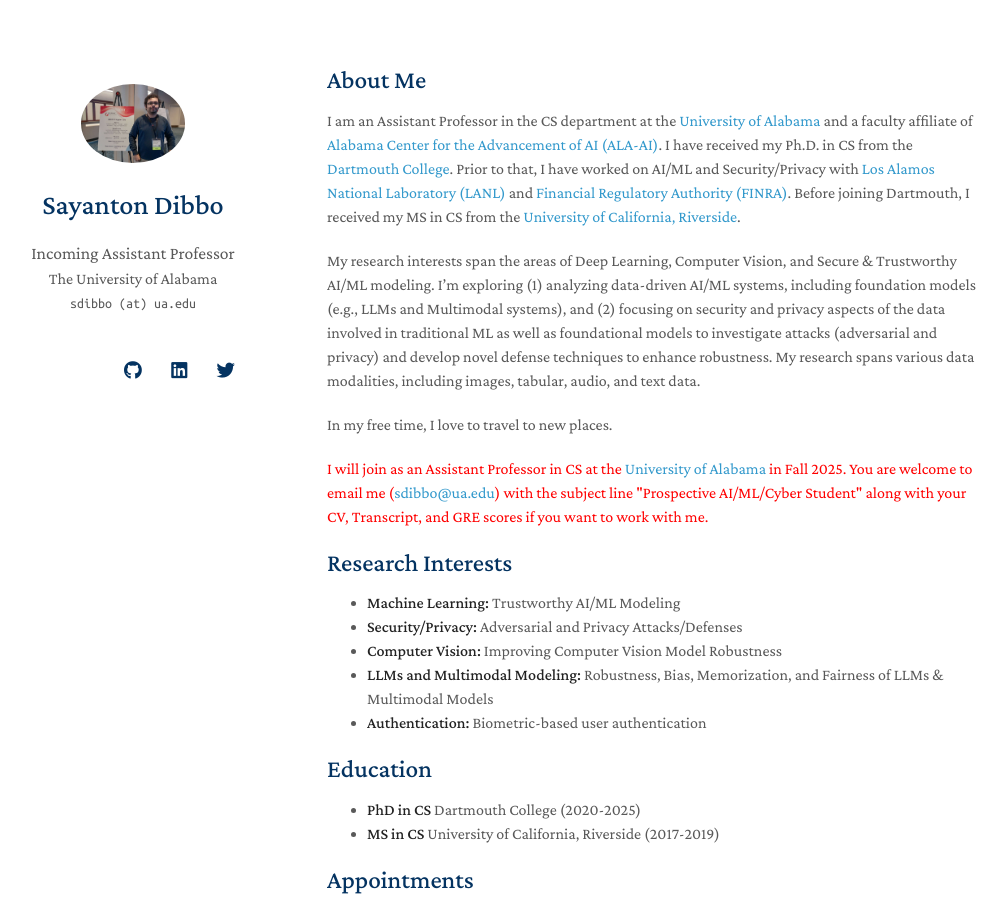
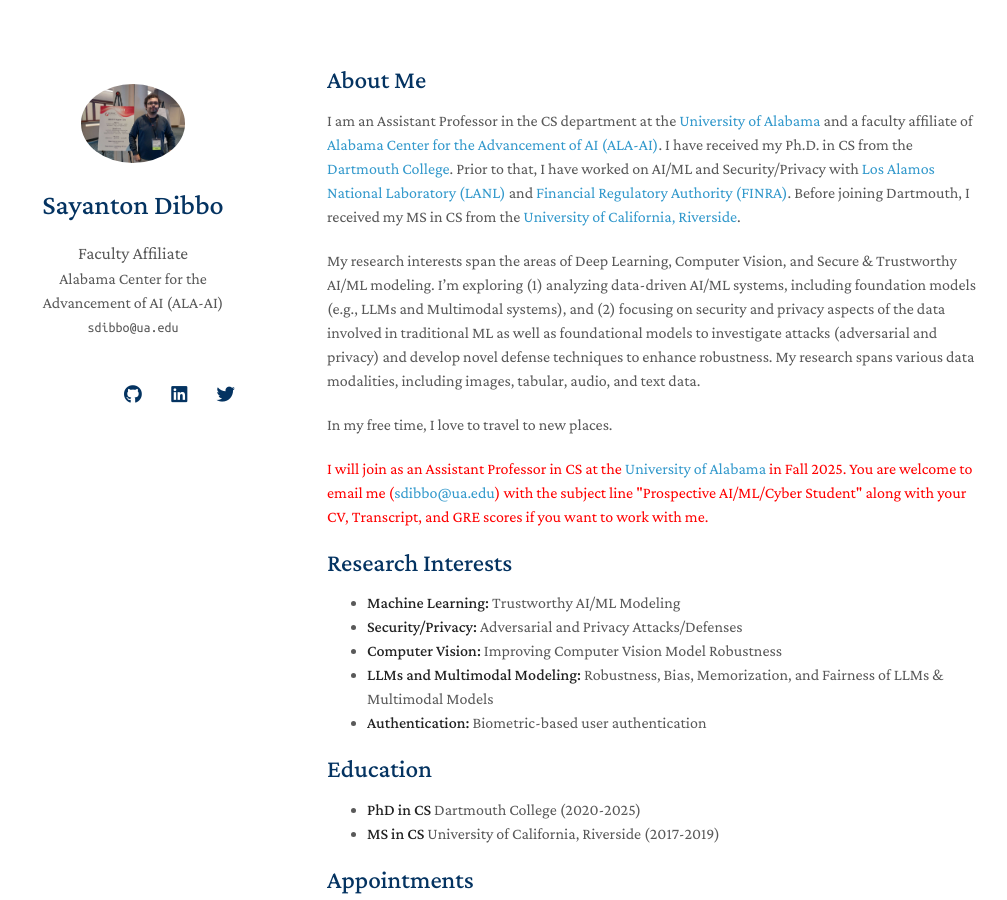
Before and after one commit to SayantonDibbo/SayantonDibbo.github.io, a Jekyll site: the page built from index.md, in a window 1280 px wide and 900 px high. Shown: the whole window, without its empty margins (143-1150 px from the left). Built offline with Jekyll 4.4.1, drawn with Linux system fonts in a browser that asks for light colours; nearby versions of some CDN libraries; a style sheet for code colours, icons or effects is not loaded; our own code applies the rules of GitHub Pages for plain Markdown files.

Commit message:
Update _config.yml

```diff
--- a/_config.yml
+++ b/_config.yml
@@ -1,8 +1,10 @@
 # Basic Information
 title: Sayanton Dibbo
-position: Incoming Assistant Professor
+position: Assistant Professor
 affiliation: The University of Alabama
-email: sdibbo (at) ua.edu
+position: Faculty Affiliate
+affiliation: Alabama Center for the Advancement of AI (ALA-AI)
+email: sdibbo@ua.edu
 
 # Search Engine Optimization (SEO)
 # The following information is used to improve the website traffic from search engines, e.g., Google.
```
